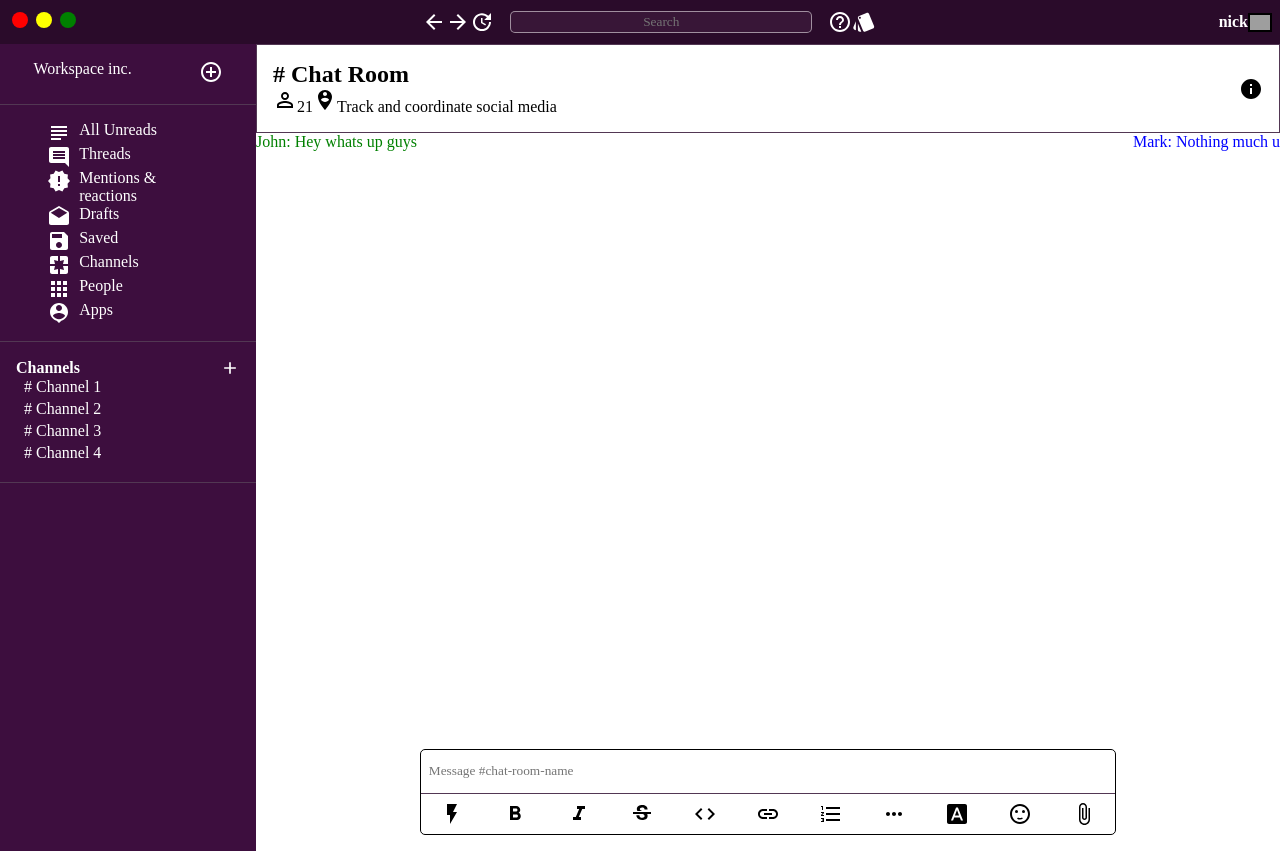
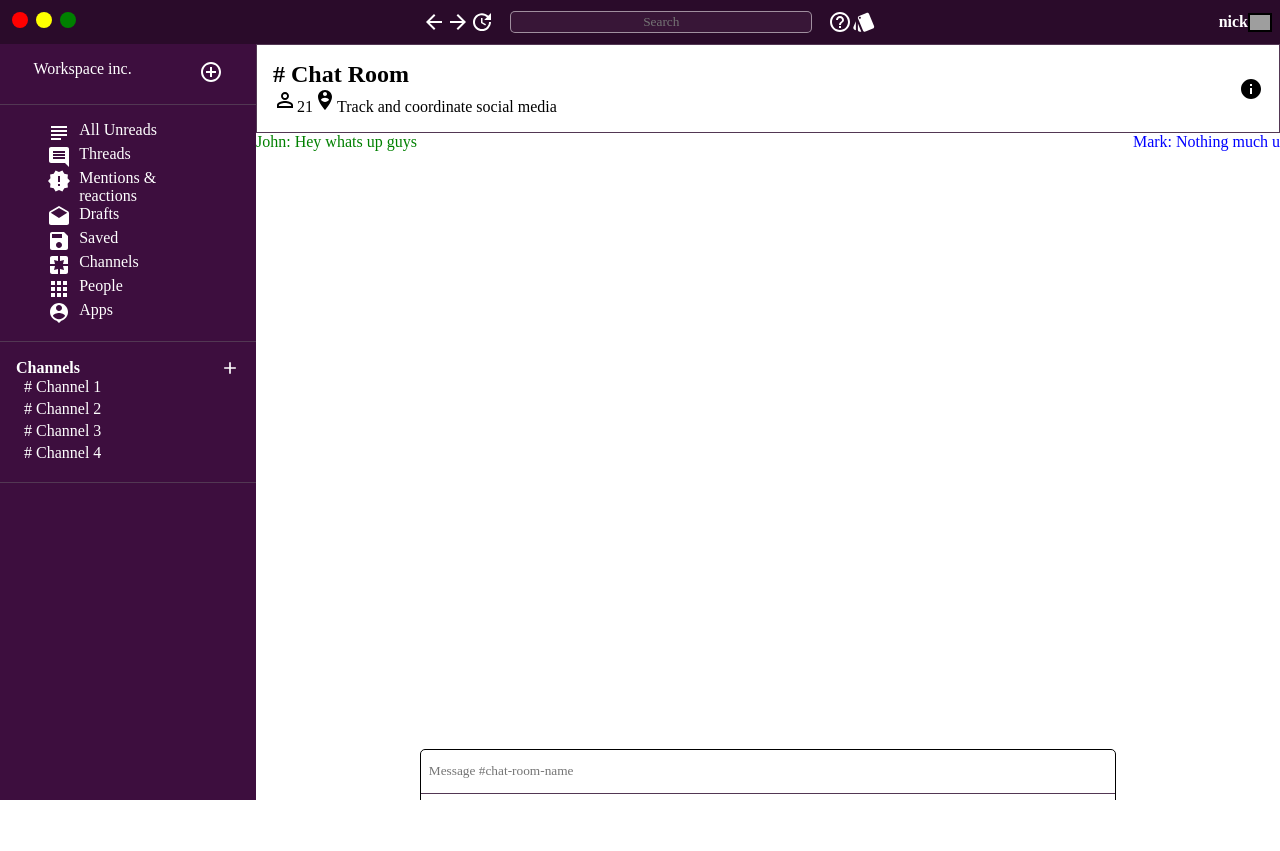
Before and after one commit to mikeg1440/slack-clone, a React (Create React App) app: page /chat in a window 1280 px wide. After the commit the page ends 800 px from the top, so only its background shows below. Built offline with nearby package versions, Linux system fonts and the light colour scheme; grey boxes are pictures that could not be loaded; a web font is replaced by a local one.

Commit message:
Refactor app component to style app to fill full page

```diff
--- a/src/components/App.js
+++ b/src/components/App.js
@@ -5,7 +5,7 @@ import Header from './Header'
 import './App.css';
 import { ThemeProvider } from 'styled-components';
 import { useState } from 'react';
-
+import styled from 'styled-components';
 
 
 const lightTheme = {
@@ -37,7 +37,7 @@ function App() {
   }
 
   return (
-    <div>
+    <AppContainer>
       <Router>
        <Switch>
          <Route path='/chat'>
@@ -52,8 +52,16 @@ function App() {
          </Route>
        </Switch>
       </Router>
-    </div>
+    </AppContainer>
   );
 }
 
 export default App;
+
+const AppContainer = styled.div`
+  width: 100%;
+  height: 100vh;
+  display: flex;
+  flex-direction: column;
+  overflow: hidden;
+`
```
